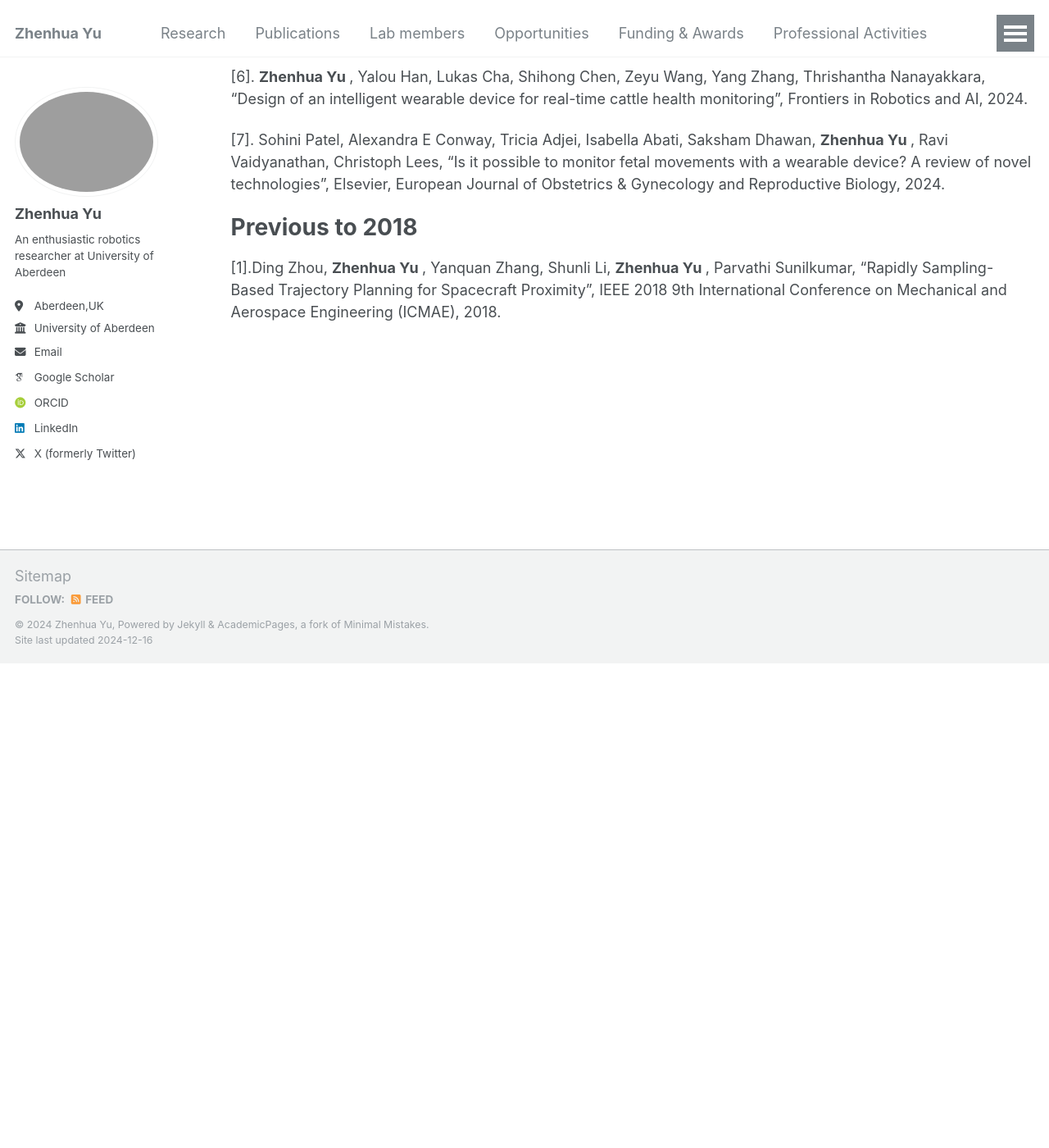
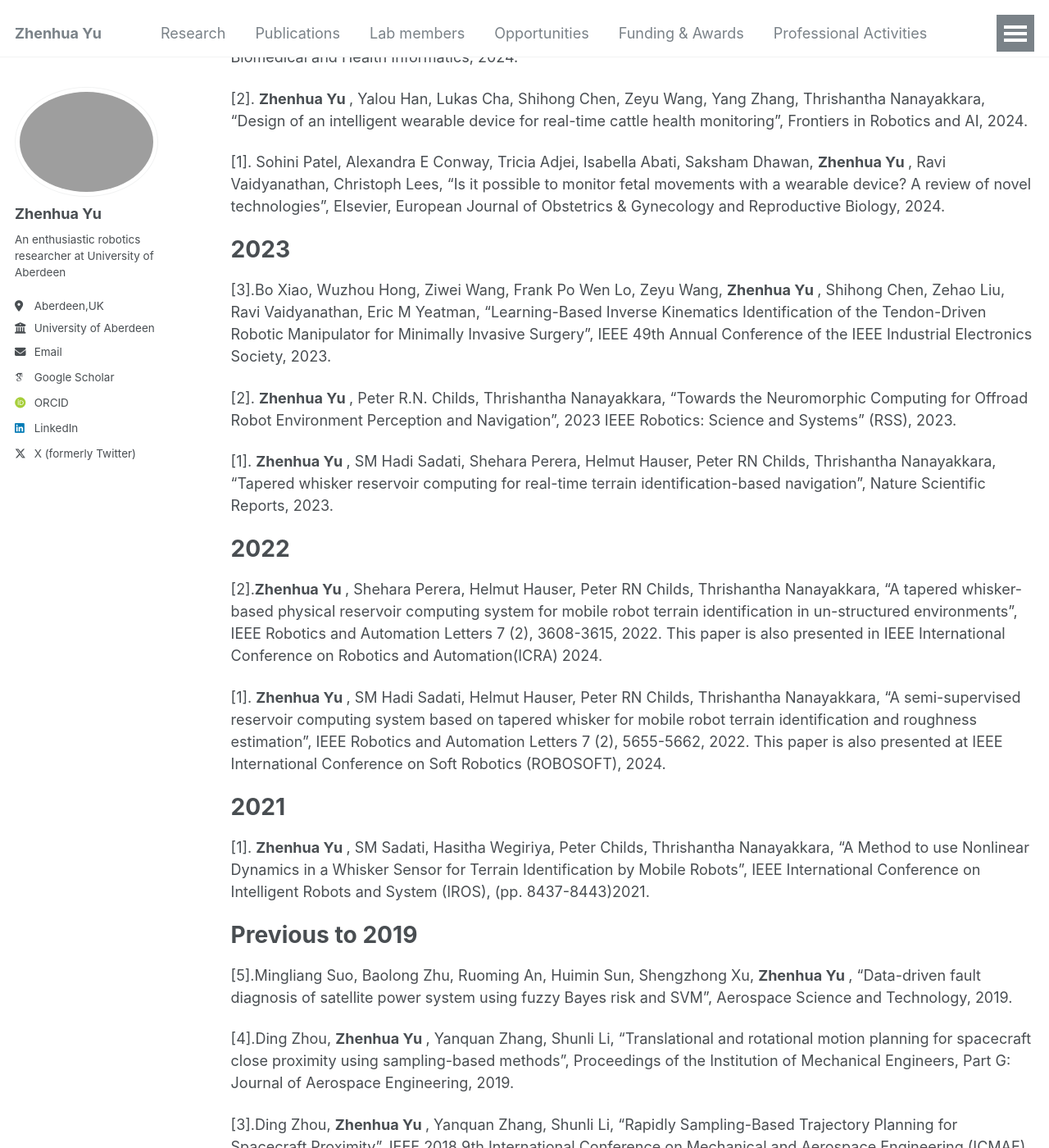
Before and after one commit to DrZhenhuaYu/DrZhenhuaYu.github.io, a Jekyll site: the page built from _pages/Publications.md, in a window 1280 px wide and 1400 px high, scrolled down 720 px. Shown: the whole window at 82% size. Built offline with Jekyll 4.4.1, drawn with Linux system fonts in a browser that asks for light colours; some web fonts are replaced; before the commit the page ends 1528 px from its top, so only the background shows below that; some of the changed text lies outside the part shown.

Commit message:
Update Publications.md

```diff
--- a/_pages/Publications.md
+++ b/_pages/Publications.md
@@ -17,19 +17,44 @@ Please [email me](mailto:zhenhua.yu@abdn.ac.uk) if you require a copy of the pap
 <!-- # Preprint -->
 
 # 2024
-[1].Thrishantha Nanayakkara, Barry Mulvey, Shehara Perera, Yukun Ge,  <strong>Zhenhua Yu </strong>, Parvathi Sunilkumar, “Soft Robots as a Platform to Understand Embodied Intelligence”, Handbook on Soft Robotics, 2024.
+[7].Thrishantha Nanayakkara, Barry Mulvey, Shehara Perera, Yukun Ge,  <strong>Zhenhua Yu </strong>, Parvathi Sunilkumar, “Soft Robots as a Platform to Understand Embodied Intelligence”, Handbook on Soft Robotics, 2024.
 
-[2]. Lukas Cha, Annika Guez, Chih-Yu Chen, Sion Kim, <strong>Zhenhua Yu </strong>, Bo Xiao, Ravi Vaidyanathan, “Transparency Control of a 1-DoF Knee Exoskeleton via Human-in-the-Loop Velocity Optimisation”, 2024 IEEE International Conference on Robotics and Automation (ICRA), 2024.
+[6]. Lukas Cha, Annika Guez, Chih-Yu Chen, Sion Kim, <strong>Zhenhua Yu </strong>, Bo Xiao, Ravi Vaidyanathan, “Transparency Control of a 1-DoF Knee Exoskeleton via Human-in-the-Loop Velocity Optimisation”, 2024 IEEE International Conference on Robotics and Automation (ICRA), 2024.
 
-[3]. <strong>Zhenhua Yu </strong>, Peter RN Childs, Yukun Ge, Thrishantha Nanayakkara, “Whisker Sensor for Robot Environments Perception: A Review”, IEEE Sensors Journal, 2024.
+[5]. <strong>Zhenhua Yu </strong>, Peter RN Childs, Yukun Ge, Thrishantha Nanayakkara, “Whisker Sensor for Robot Environments Perception: A Review”, IEEE Sensors Journal, 2024.
 
 [4].Bo Xiao, Hak-Keung Lam, Lichao Sun, Shihong Chen,<strong>Zhenhua Yu </strong>, Tieshan Li, Zhaohui Zhu, Eric M Yeatman, “Stabilization of Interval Type-2 Polynomial Fuzzy Networked Control Systems under Cyber-Attacks”, IEEE Transactions on Industrial Cyber-Physical Systems, 2024.
 
-[5]. Shibo Jing, Hsien-Yung Huang, Melanie Jouaiti, Yongkun Zhao, <strong>Zhenhua Yu </strong>, Ravi Vaidyanathan, Dario Farina, “Enhancing the Prediction of Locomotion Transition with High-Density Surface Electromyography”, IEEE Journal of Biomedical and Health Informatics, 2024.
+[3]. Shibo Jing, Hsien-Yung Huang, Melanie Jouaiti, Yongkun Zhao, <strong>Zhenhua Yu </strong>, Ravi Vaidyanathan, Dario Farina, “Enhancing the Prediction of Locomotion Transition with High-Density Surface Electromyography”, IEEE Journal of Biomedical and Health Informatics, 2024.
 
-[6]. <strong>Zhenhua Yu </strong>, Yalou Han, Lukas Cha, Shihong Chen, Zeyu Wang, Yang Zhang, Thrishantha Nanayakkara, “Design of an intelligent wearable device for real-time cattle health monitoring”, Frontiers in Robotics and AI, 2024.
+[2]. <strong>Zhenhua Yu </strong>, Yalou Han, Lukas Cha, Shihong Chen, Zeyu Wang, Yang Zhang, Thrishantha Nanayakkara, “Design of an intelligent wearable device for real-time cattle health monitoring”, Frontiers in Robotics and AI, 2024.
 
-[7]. Sohini Patel, Alexandra E Conway, Tricia Adjei, Isabella Abati, Saksham Dhawan, <strong>Zhenhua Yu </strong>, Ravi Vaidyanathan, Christoph Lees, “Is it possible to monitor fetal movements with a wearable device? A review of novel technologies”, Elsevier, European Journal of Obstetrics & Gynecology and Reproductive Biology, 2024.
+[1]. Sohini Patel, Alexandra E Conway, Tricia Adjei, Isabella Abati, Saksham Dhawan, <strong>Zhenhua Yu </strong>, Ravi Vaidyanathan, Christoph Lees, “Is it possible to monitor fetal movements with a wearable device? A review of novel technologies”, Elsevier, European Journal of Obstetrics & Gynecology and Reproductive Biology, 2024.
+# 2023
+[3].Bo Xiao, Wuzhou Hong, Ziwei Wang, Frank Po Wen Lo, Zeyu Wang, <strong>Zhenhua Yu </strong>, Shihong Chen, Zehao Liu, Ravi Vaidyanathan, Eric M Yeatman, “Learning-Based Inverse Kinematics Identification of the Tendon-Driven Robotic Manipulator for Minimally Invasive Surgery”, IEEE 49th Annual Conference of the IEEE Industrial Electronics Society, 2023.
 
-# Previous to 2018
-[1].Ding Zhou, <strong>Zhenhua Yu </strong>, Yanquan Zhang, Shunli Li,  <strong>Zhenhua Yu </strong>, Parvathi Sunilkumar, “Rapidly Sampling-Based Trajectory Planning for Spacecraft Proximity”, IEEE 2018 9th International Conference on Mechanical and Aerospace Engineering (ICMAE), 2018.
+[2]. <strong>Zhenhua Yu </strong>, Peter R.N. Childs, Thrishantha Nanayakkara, “Towards the Neuromorphic Computing for Offroad Robot Environment Perception and Navigation”, 2023 IEEE Robotics: Science and Systems” (RSS), 2023.
+
+[1]. <strong>Zhenhua Yu </strong>, SM Hadi Sadati, Shehara Perera, Helmut Hauser, Peter RN Childs, Thrishantha Nanayakkara, “Tapered whisker reservoir computing for real-time terrain identification-based navigation”, Nature Scientific Reports, 2023.
+
+# 2022
+
+[2].<strong>Zhenhua Yu </strong>, Shehara Perera, Helmut Hauser, Peter RN Childs, Thrishantha Nanayakkara, “A tapered whisker-based physical reservoir computing system for mobile robot terrain identification in un-structured environments”, IEEE Robotics and Automation Letters 7 (2), 3608-3615, 2022.
+This paper is also presented in IEEE International Conference on Robotics and Automation(ICRA) 2024.
+
+[1]. <strong>Zhenhua Yu </strong>, SM Hadi Sadati, Helmut Hauser, Peter RN Childs, Thrishantha Nanayakkara, “A semi-supervised reservoir computing system based on tapered whisker for mobile robot terrain identification and roughness estimation”, IEEE Robotics and Automation Letters 7 (2), 5655-5662, 2022.
+This paper is also presented at IEEE International Conference on Soft Robotics (ROBOSOFT), 2024.
+
+# 2021
+[1]. <strong>Zhenhua Yu </strong>, SM Sadati, Hasitha Wegiriya, Peter Childs, Thrishantha Nanayakkara, “A Method to use Nonlinear Dynamics in a Whisker Sensor for Terrain Identification by Mobile Robots”, IEEE International Conference on Intelligent Robots and System (IROS), (pp. 8437-8443)2021.
+
+# Previous to 2019
+[5].Mingliang Suo, Baolong Zhu, Ruoming An, Huimin Sun, Shengzhong Xu, <strong>Zhenhua Yu </strong>, “Data-driven fault diagnosis of satellite power system using fuzzy Bayes risk and SVM”, Aerospace Science and Technology, 2019.
+
+[4].Ding Zhou, <strong>Zhenhua Yu </strong>, Yanquan Zhang, Shunli Li, “Translational and rotational motion planning for spacecraft close proximity using sampling-based methods”, Proceedings of the Institution of Mechanical Engineers, Part G: Journal of Aerospace Engineering, 2019.
+
+[3].Ding Zhou, <strong>Zhenhua Yu </strong>, Yanquan Zhang, Shunli Li, “Rapidly Sampling-Based Trajectory Planning for Spacecraft Proximity”, IEEE 2018 9th International Conference on Mechanical and Aerospace Engineering (ICMAE), 2018.
+
+[2].Ying Chen, Zhen He, Ding Zhou, <strong>Zhenhua Yu </strong>, Shunli Li, “Integrated guidance and control for microsatellite real-time automated proximity operations”, Acta Astronautica, 2018.
+
+[1].Baolong Zhu, Zhiping Zhang, Mingliang Suo,  <strong>Zhenhua Yu </strong>, Shunli Li, “Sampled-data H∞control for attitude stabilization and vibration suppression of flexible spacecrafts”, IEEE 2017 36th Chinese Control Conference (CCC), 2017.
```
